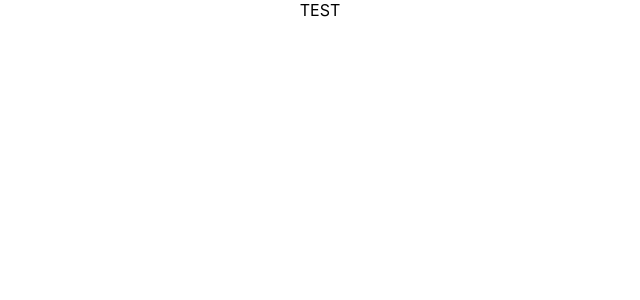
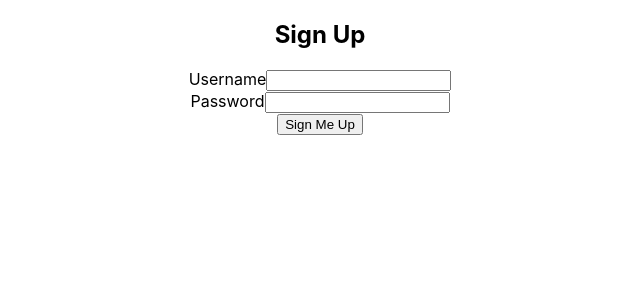
Before and after one commit to newelllinds/redBadgeFinalProject---Client, a React (Create React App) app: page / in a window 1280 px wide. Shown: the top 300 px of the page, without its empty margins (320-960 px from the left). Built offline with nearby package versions, Linux system fonts and the light colour scheme.

Commit message:
progress on signup

```diff
--- a/src/App.tsx
+++ b/src/App.tsx
@@ -1,10 +1,11 @@
 import React from 'react';
 import './App.css';
+import Signup from './Auth/Signup'
 
 function App() {
   return (
     <div className="App">
-      TEST
+      <Signup/>
     </div>
   );
 };
--- /dev/null
+++ b/src/Auth/Signup.tsx
@@ -0,0 +1,92 @@
+import React, { Component } from 'react';
+
+interface SignupProps {
+    name?: any;
+    value?: any;
+}
+interface SignupState {
+    username: string,
+    password: string,
+    errors : {
+        username : string,
+        password : string
+    }
+}
+// const Regex = RegExp(/^\s?[A-Z0-9._+-]{0,}@[A-Z0-0._+-]+\.[A-Z0-9]{2,4}\s?$/i);
+const Regex = RegExp("^(?=.*?[A-Z])(?=.*?[a-z])(?=.*?[0-9])(?=.*?[#?!@$%^&*-]).{8,}$")
+
+class Signup extends Component<SignupProps, SignupState> {
+    constructor(props: SignupProps) {
+        super(props);
+        const initialState = {
+            username : '',
+            password : '',
+            errors : {
+                username : '',
+                password : ''
+            }
+        }
+        this.state = initialState;
+        this.handleChange = this.handleChange.bind(this);
+    }
+
+    handleChange = (event : any) => {
+        event.preventDefault();
+        const { name, value } = event.target;
+        let errors = this.state.errors;
+        switch (name) {
+            case 'username':
+                errors.username = value.length < 5 ? 'Username must be at least 5 characters long' : '';
+                break;
+            case 'password':
+                // errors.password = value.length < 8 ? 'Password must be 8 characters long' : '';
+                errors.password = Regex.test(value)? '': 'Password must be at least 8 characters and include at least 1 number, 1 upper case letter, 1 lower case letter, and 1 special character'
+                break;
+            default:
+                break;
+        }
+        this.setState(Object.assign(this.state, { errors,[name]: value}));
+        console.log(this.state.errors);
+    }
+
+    handleSubmit = (event : any) => {
+        event.preventDefault();
+        let validity = true;
+        Object.values(this.state.errors).forEach(
+            (val) => val.length > 0 && (validity = false)
+        );
+        if(validity === true){
+            console.log('Can Register');
+        }else{
+            console.log('You cannot be registered!')
+        }
+    }
+
+    render() {
+        const {errors} = this.state
+        return (
+            <div className='wrapper'>
+                <div className='form-wrapper'>
+                    <h2>Sign Up</h2>
+                    <form onSubmit={this.handleSubmit} noValidate >
+                        <div className='username'>
+                            <label htmlFor='username'>Username</label>
+                            <input type='text' name='username' onChange={this.handleChange}/>
+                            {errors.username.length > 0 && <span style={{color: 'red'}}>{errors.username}</span>}
+                        </div>
+                        <div className='password'>
+                            <label htmlFor='password'>Password</label>
+                            <input type='password' name='password' onChange={this.handleChange}/>
+                            {errors.password.length > 0 && <span style={{color: 'red'}}>{errors.password}</span>}
+                        </div>
+                        <div className='submit'>
+                            <button>Sign Me Up</button>
+                        </div>
+                    </form>
+                </div>
+            </div>
+        );
+    }
+}
+
+export default Signup;
```
Also changed, not shown: src/Auth/Auth.tsx (added, +11 -0 lines).
